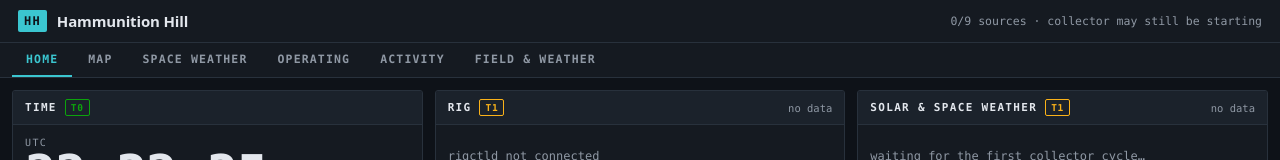
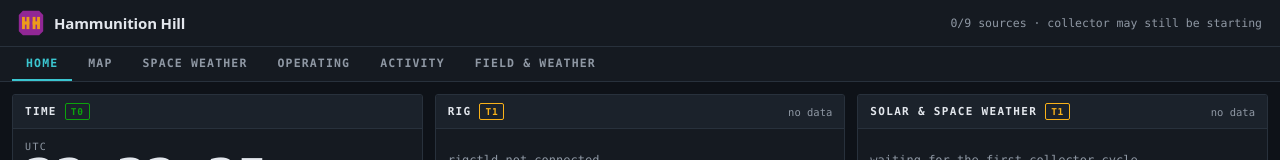
Before and after one commit to ChiefGyk3D/hammunition-hill, a plain HTML site: page web/index.html in a window 1280 px wide. Shown: the top 160 px of the page. Drawn offline with Linux system fonts and the light colour scheme; no server answers.

Commit message:
Add the logo, and a header mark derived from it (#26)
The full illustration goes in the README, at 720 pixels with the flat
grey backdrop flooded to transparent so it does not sit in a light box
on a dark page. Quantised to a palette it is 70 kB rather than 1.5 MB,
which for flat vector-style artwork costs nothing visible.

The header gets a different drawing, not a shrunk one. The logo is a
sticker -- antenna, guy wires, a radio with a button row and a waveform,
a penguin -- and at the 26 pixels the header uses, all of that is mud. A
mark that works small takes the one element already acting as a monogram
(the HH plate on the bunker) and nothing else: two shapes, two colours,
which is also what survives a browser tab. It doubles as the favicon.

Its colours are sampled from the artwork rather than guessed: #912795
and #ed9a1c are the two most common non-neutral colours in the file.

Both were found by looking at it rather than by reasoning about it. The
first mark had a dark plate, a purple outline, an amber slot and six
bars, and rendered as a dark square with flecks in it -- except it did
not render at all, because a double hyphen is illegal inside an XML
comment and my own comment made the file unparseable, so what the header
actually showed was a broken-image icon. The second version had the two
letters' crossbars meeting in the middle, which read as one continuous
bar rather than "HH".

The logo's purple is published as --brand and --brand-ink, deliberately
separate from --accent. The dashboard's accent is cyan and every one of
the 26 panels uses it, so repainting it purple is a decision to make on
purpose rather than a side effect of adding a logo. Nothing but the mark
uses the brand tokens yet.

```diff
--- a/web/index.html
+++ b/web/index.html
@@ -5,12 +5,13 @@
 <meta name="viewport" content="width=device-width, initial-scale=1">
 <meta name="referrer" content="no-referrer">
 <title>Hammunition Hill</title>
+<link rel="icon" href="./mark.svg" type="image/svg+xml">
 <link rel="stylesheet" href="./style.css">
 </head>
 <body>
   <header class="topbar">
     <div class="brand">
-      <span class="mark">HH</span>
+      <img class="mark" src="./mark.svg" alt="" width="26" height="26">
       <span class="name">Hammunition&nbsp;Hill</span>
     </div>
     <div class="station" id="station"></div>
--- a/web/style.css
+++ b/web/style.css
@@ -8,6 +8,13 @@
   --ink: #e3e7ed;
   --muted: #8f98a4;
   --accent: #3bc6d0;
+  /* The logo's colours, as their own tokens. Deliberately separate from
+     --accent: the dashboard's accent is cyan and is used by every panel, so
+     repainting it purple is a change worth making on purpose rather than as a
+     side effect of adding a logo. These are used by the mark and nothing else
+     until that decision is made. */
+  --brand: #912795;
+  --brand-ink: #ed9a1c;
   /* Status ramp, validated for separation on this surface: normal-vision
      ΔE 27.6 and protan 11.3 between adjacent steps. The previous trio
      measured 14.5 normal, which is below the floor for telling two
@@ -46,14 +53,11 @@ body {
 }
 .brand { display: flex; align-items: center; gap: 10px; }
 .mark {
-  font-family: var(--mono);
-  font-weight: 700;
-  font-size: 12px;
-  letter-spacing: .1em;
-  color: var(--ground);
-  background: var(--accent);
-  padding: 4px 6px;
-  border-radius: 2px;
+  /* The SVG carries its own colour, so this is only size and shape. */
+  display: block;
+  width: 26px;
+  height: 26px;
+  flex: 0 0 auto;
 }
 .name { font-weight: 600; letter-spacing: -.01em; }
 .station { font-family: var(--mono); font-size: 12px; color: var(--muted); }
```
Also changed, not shown: README.md, docs/images/activity.png, docs/images/field-weather.png, docs/images/home.png, docs/images/logo-256.png (added), docs/images/logo.png (added), docs/images/map.png, docs/images/operating.png, docs/images/space-weather.png, web/mark.svg (added), 1 other file.
